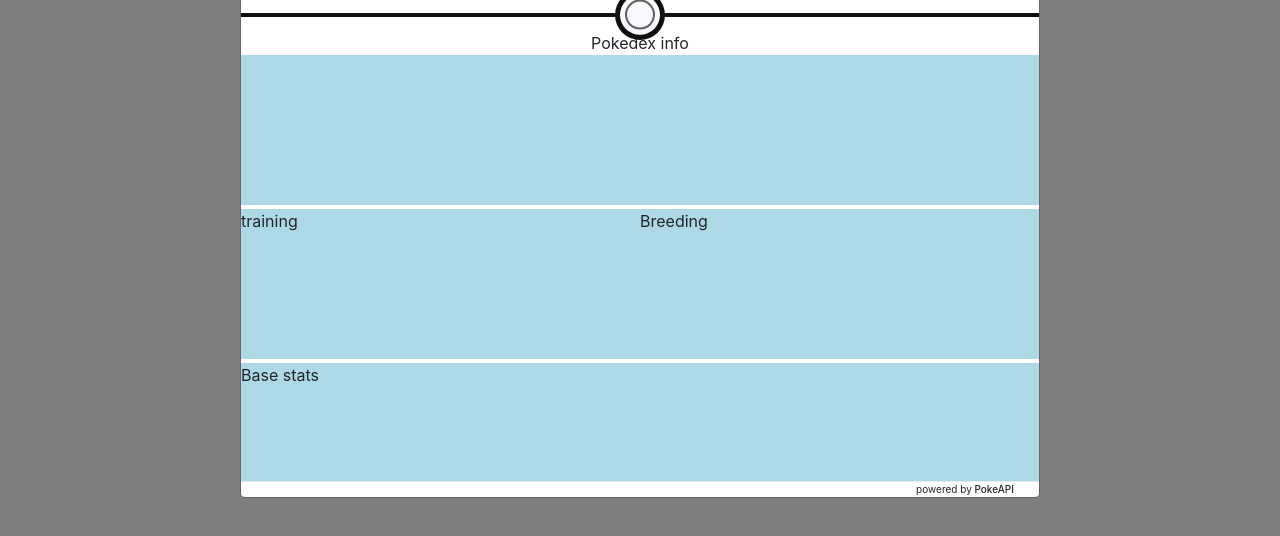
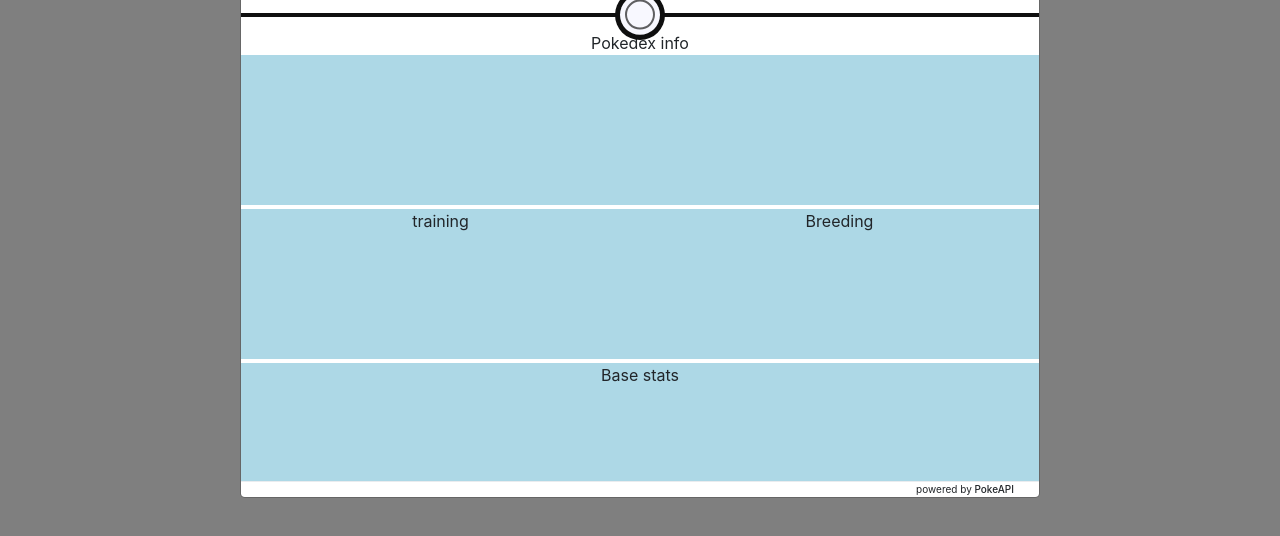
Before and after one commit to Luther0211/data-layout-2, a plain HTML site: page index.html in a window 1280 px wide. Both pictures are taken after a click on the button "OPEN". Shown: the part 180-716 px from the top of the page. Drawn offline with nearby package versions, Linux system fonts and the light colour scheme.

Commit message:
centered data ttiles

```diff
--- a/index.html
+++ b/index.html
@@ -42,11 +42,9 @@
 							<!-- <div class="carousel-item active">
 							<img src="/" class="d-block w-100" alt="">
 							</div>
-
 							<div class="carousel-item">
 							<img src="/" class="d-block w-100" alt="">
 							</div>
-
 							<div class="carousel-item">
 							<img src="/" class="d-block w-100" alt="">
 							</div> -->
@@ -58,7 +56,6 @@
 							<span class="carousel-control-prev-icon" aria-hidden="true"></span>
 							<span class="sr-only">Previous</span>
 							</a>
-
 							<a class="carousel-control-next" href="#carouselIndicators" role="button" data-slide="next">
 							<span class="carousel-control-next-icon" aria-hidden="true"></span>
 							<span class="sr-only">Next</span>
@@ -88,7 +85,8 @@
 					<!-- MODAL DATA -->
 					<div class="modal-data-body">
 
-						<div class="pokedex-info-title">Pokedex info</div>
+                        <div class="pokedex-info-title">Pokedex info</div>
+
 						<div class="data-section section-small pokedex-info_section">
 
 						</div>
@@ -98,19 +96,19 @@
 						</div>
 
 						<div class="data-section section-small training_section">
-							training
+							<div class="data-titles">training</div>
 						</div>
 
 						<div class="data-section section-small breeding_section">
-							Breeding
+							<div class="data-titles">Breeding</div>
 						</div>
 
 						<div class="data-section section-big base-stats_section">
-							Base stats
+							<div class="data-titles">Base stats</div>
 						</div>
 
 						<div class="data-section section-big moves_section">
-							moves
+							<div class="data-titles">moves</div>
 						</div>
 
 					</div>
--- a/style.css
+++ b/style.css
@@ -1,4 +1,4 @@
-.search {
+search {
   width: 100vw;
   height: auto;
   background-color: #e74c3c;
@@ -257,6 +257,11 @@
   margin-bottom: 4px;
 }
 
+.data-titles {
+    width: 100%;
+    text-align: center;
+}
+
 .section-small {
   width: 49.7%;
   min-width: 264px;
```
